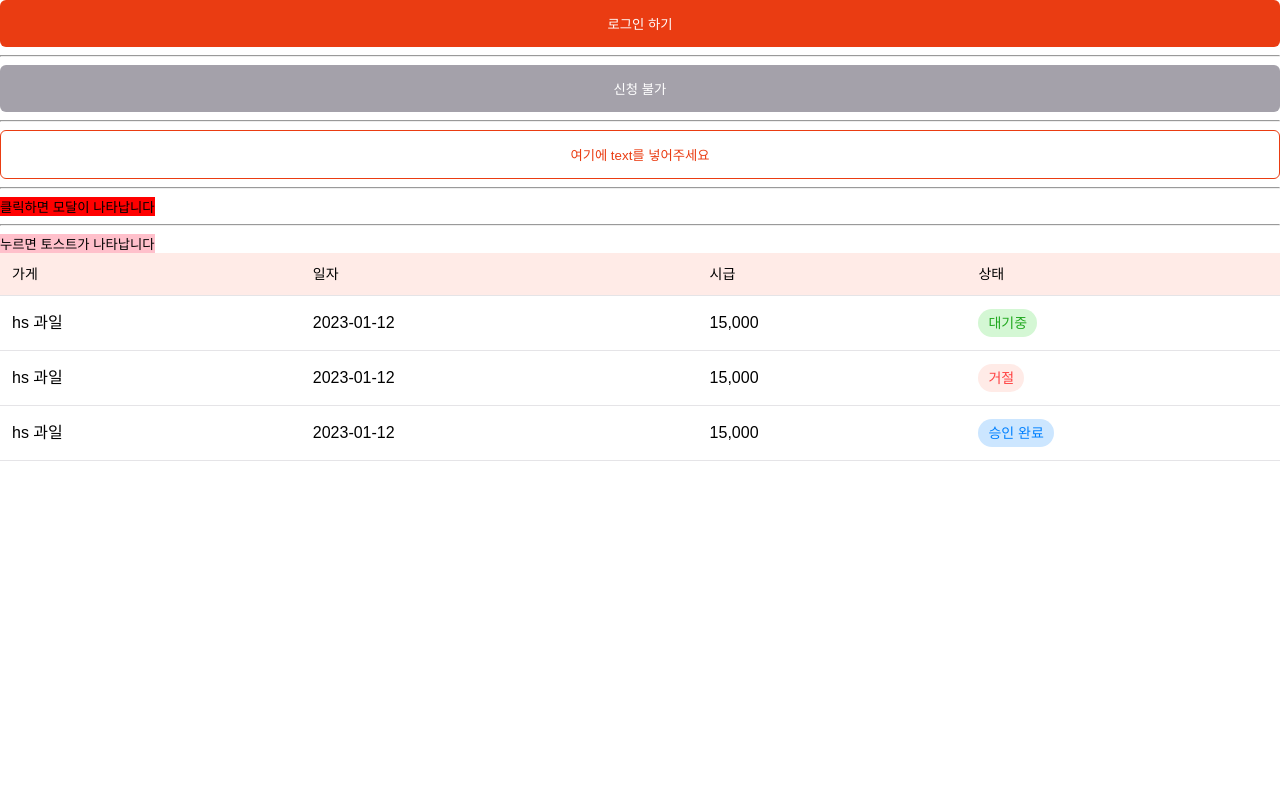
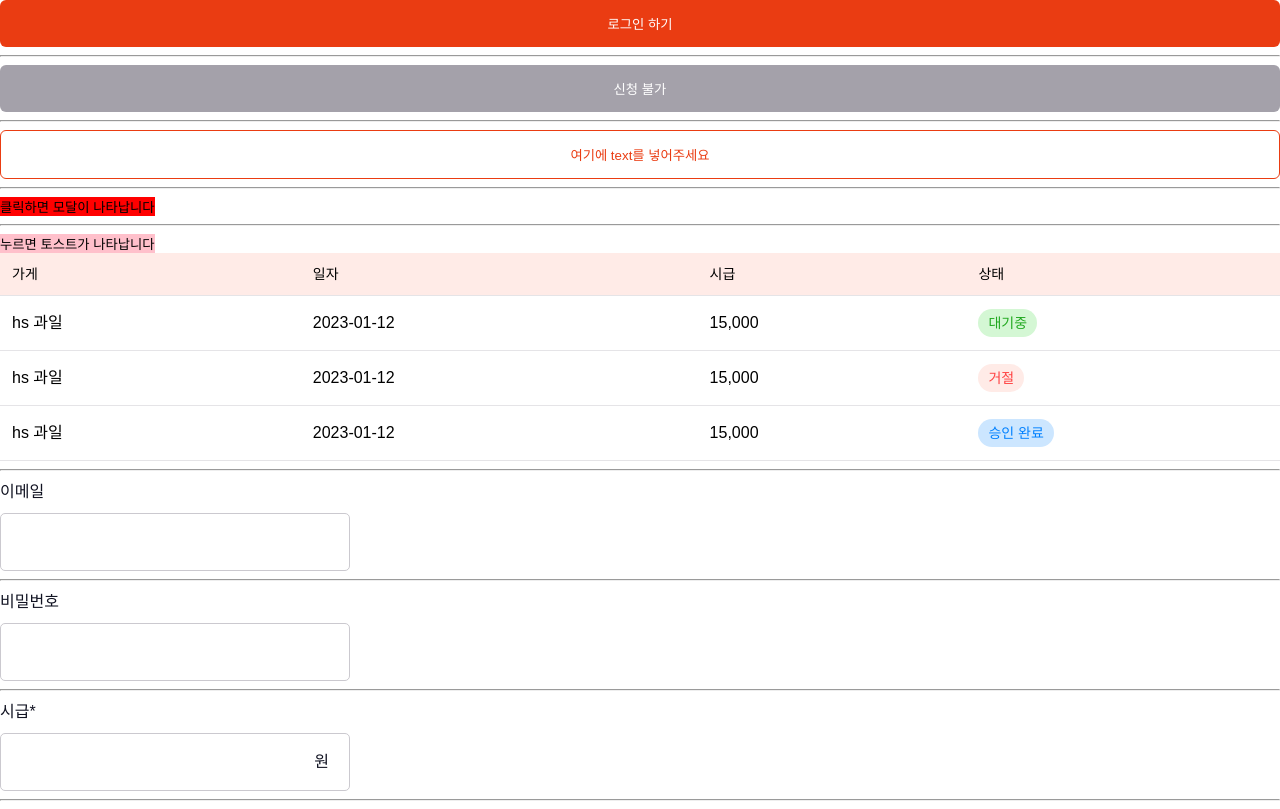
Before and after one commit to the-julge-part3-6team/the-julge-part3-6team, a Next.js app: page /dev-preview in a window 1280 px wide. Built offline with nearby package versions, Linux system fonts and the light colour scheme; a web font is replaced by a local one.

Commit message:
fix: input 이메일, 비밀번호, 시급, 드롭다운(진행중)

```diff
--- a/src/pages/dev-preview/index.tsx
+++ b/src/pages/dev-preview/index.tsx
@@ -8,6 +8,7 @@ import Image from 'next/image';
 import Toast from '@/shared/components/Toast/Toast';
 import { useToast } from '@/shared/store/useToast';
 import Table from '@/shared/components/Table/Table';
+import Input from '@/shared/components/Input/Input';
 
 const index = () => {
   const { setIsOpen } = useModal();
@@ -61,6 +62,13 @@ const index = () => {
       </button>
       {isToast && <Toast text="삭제 되었습니다." />}
       <Table />
+      <hr />
+      <Input label={'이메일'} type={'email'} />
+      <hr />
+      <Input label={'비밀번호'} type={'password'} />
+      <hr />
+      <Input label={'시급*'} type={'hourlyWage'} />
+      <hr />
     </>
   );
 };
--- a/src/shared/components/Dropdown/Dropdown.styled.ts
+++ b/src/shared/components/Dropdown/Dropdown.styled.ts
@@ -1,38 +1,67 @@
-import styled from 'styled-components';
+import styled, { css } from 'styled-components';
+import theme from '@/styles/theme';
 
-export const DropDownLayout = styled.div`
-  position: relative;
+interface InputFrameProps {
+  hasError?: boolean;
+}
+
+export const InputContainer = styled.div`
+  display: flex;
+  flex-direction: column;
+  align-items: flex-start;
+  gap: 8px;
+  width: 350px;
+  height: 92px;
 `;
 
-export const DropDownInput = styled.div`
+export const InputLabel = styled.label`
+  width: 100%;
+  height: 26px;
+  font-size: 16px;
+  line-height: 26px;
+  color: ${theme.Colors.Black};
+`;
+
+export const InputFrame = styled.div<InputFrameProps>`
+  box-sizing: border-box;
   display: flex;
   flex-direction: row;
   align-items: center;
-  justify-content: space-between;
-  width: 320px;
-  height: 50px;
-  padding: 12px 16px;
+  padding: 16px 20px;
   gap: 10px;
-  border: 1px solid #cccccc;
-  border-radius: 8px;
-  box-sizing: border-box;
-  background: #ffffff;
-  font-size: 16px;
-  cursor: pointer;
-
-  &::placeholder {
-    color: #555555;
-  }
-
-  .dropdown-arrow {
-    margin-left: 10px;
-  }
+  width: 350px;
+  height: 58px;
+  background: ${theme.Colors.White};
+  border: 1px solid ${theme.Colors.Gray[30]};
+  border-radius: 5px;
+  ${props =>
+    props.hasError &&
+    css`
+      border-color: ${theme.Colors.Red[40]};
+    `}
 `;
 
-export const DropDownItemList = styled.div`
+export const DropdownContainer = styled.div`
+  position: relative;
+  width: 100%;
+`;
+
+export const SelectedValue = styled.div`
+  width: 100%;
+  height: 26px;
+  font-size: 16px;
+  line-height: 26px;
+  color: ${theme.Colors.Black};
+  background: ${theme.Colors.White};
+  border: none;
+  outline: none;
+  cursor: pointer;
+`;
+
+export const OptionsContainer = styled.div`
   position: absolute;
-  width: 318px;
-  padding: 0;
+  width: 100%;
+  max-height: 150px;
   margin-top: 10px;
   z-index: 200;
   background: #ffffff;
@@ -42,20 +71,24 @@ export const DropDownItemList = styled.div`
   overflow-y: auto;
 `;
 
-export const DropDownItem = styled.ul`
-  list-style: none;
-  padding: 0;
-  margin: 0;
-`;
-
-export const DropDownItemHover = styled.li`
-  height: 50px;
+export const Option = styled.div`
+  padding: 8px 16px;
   cursor: pointer;
-  display: flex;
-  align-items: center;
-  padding: 0 16px;
-  transition: background-color 0.3s;
   &:hover {
     background: #f6f6f6;
   }
 `;
+
+export const UnitLabel = styled.span`
+  font-size: 16px;
+  line-height: 26px;
+  color: ${theme.Colors.Black};
+`;
+
+export const ErrorMessage = styled.div`
+  width: 100%;
+  height: 16px;
+  font-size: 12px;
+  line-height: 16px;
+  color: ${theme.Colors.Red[40]};
+`;
--- a/src/shared/components/Dropdown/Dropdown.tsx
+++ b/src/shared/components/Dropdown/Dropdown.tsx
@@ -1,76 +1,44 @@
-import React, { useState, useEffect } from 'react';
-import * as S from './DropDown.styled';
-import '../../../assets/fonts/font.css';
-import Triangle from '../../../assets/triangle.svg';
+import React, { useState } from 'react';
+import * as S from './Dropdown.styled';
 
-function DropDown({
-  items,
-  type,
-  messageBody,
-  setMessageBody,
-  setSelectedFont,
-}) {
+interface DropdownProps {
+  label: string;
+  options: { value: string; label: string }[];
+  error?: string | null;
+}
+
+const Dropdown: React.FC<DropdownProps> = ({ label, options, error }) => {
   const [isOpen, setIsOpen] = useState(false);
-  const [selectedItem, setSelectedItem] = useState(items[0]);
+  const [selectedValue, setSelectedValue] = useState<string | null>(null);
 
-  useEffect(() => {
-    setSelectedFont(messageBody.font);
-  }, [messageBody.font]);
-
-  const toggleDropDown = () => {
-    setIsOpen(!isOpen);
-  };
-
-  const handleItemClick = (item) => {
-    setSelectedItem(item);
-    setIsOpen(false);
-    setSelectedFont(item);
-    setMessageBody(() => ({
-      ...messageBody,
-      [type]: item,
-    }));
-  };
-
-  const handleSelectedFont = (font) => {
-    setSelectedItem(font);
-    setSelectedFont(font);
-    setMessageBody({ ...messageBody, font });
+  const toggleDropdown = () => setIsOpen(!isOpen);
+  const handleOptionClick = (value: string) => {
+    setSelectedValue(value);
     setIsOpen(false);
   };
 
   return (
-    <S.DropDownLayout>
-      <S.DropDownInput
-        onClick={toggleDropDown}
-        style={{ fontFamily: messageBody.font }}
-      >
-        {selectedItem}
-        <img
-          src={isOpen ? ArrowUp : ArrowDown}
-          alt='arrow-icon'
-          className='dropdown-arrow'
-        />
-      </S.DropDownInput>
-      {isOpen && (
-        <S.DropDownItemList>
-          {items.map((item) => (
-            <S.DropDownItem key={item}>
-              <S.DropDownItemHover
-                onClick={() => {
-                  type === 'font'
-                    ? handleSelectedFont(item)
-                    : handleItemClick(item);
-                }}
-                style={{ fontFamily: item }}
-              >
-                {item}
-              </S.DropDownItemHover>
-            </S.DropDownItem>
-          ))}
-        </S.DropDownItemList>
-      )}
-    </S.DropDownLayout>
+    <S.InputContainer>
+      <S.InputLabel>{label}</S.InputLabel>
+      <S.InputFrame hasError={!!error}>
+        <S.DropdownContainer>
+          <S.SelectedValue onClick={toggleDropdown}>
+            {selectedValue || '선택하세요'}
+          </S.SelectedValue>
+          {isOpen && (
+            <S.OptionsContainer>
+              {options.map(option => (
+                <S.Option key={option.value} onClick={() => handleOptionClick(option.value)}>
+                  {option.label}
+                </S.Option>
+              ))}
+            </S.OptionsContainer>
+          )}
+        </S.DropdownContainer>
+      </S.InputFrame>
+      {error && <S.ErrorMessage>{error}</S.ErrorMessage>}
+    </S.InputContainer>
   );
-}
+};
 
-export default DropDown;
+export default Dropdown;
--- a/src/shared/components/Input/Input.styled.ts
+++ b/src/shared/components/Input/Input.styled.ts
@@ -15,7 +15,7 @@ export const InputContainer = styled.div`
 `;
 
 export const InputLabel = styled.label`
-  width: 45px;
+  width: 100%;
   height: 26px;
   font-size: 16px;
   line-height: 26px;
@@ -26,15 +26,15 @@ export const InputFrame = styled.div<InputFrameProps>`
   box-sizing: border-box;
   display: flex;
   flex-direction: row;
-  align-items: flex-start;
+  align-items: center;
   padding: 16px 20px;
   gap: 10px;
   width: 350px;
   height: 58px;
   background: ${theme.Colors.White};
   border: 1px solid ${theme.Colors.Gray[30]};
-  border-radius: 6px;
-  ${(props) =>
+  border-radius: 5px;
+  ${props =>
     props.hasError &&
     css`
       border-color: ${theme.Colors.Red[40]};
@@ -42,15 +42,62 @@ export const InputFrame = styled.div<InputFrameProps>`
 `;
 
 export const InputField = styled.input`
-  width: 30px;
+  width: 100%;
   height: 26px;
   font-size: 16px;
   line-height: 26px;
-  color: ${theme.Colors.Gray[40]};
+  color: ${theme.Colors.Black};
+  border: none;
+  outline: none;
+
+  &::-webkit-outer-spin-button,
+  &::-webkit-inner-spin-button {
+    -webkit-appearance: none;
+    margin: 0;
+  }
+
+  &[type='number'] {
+    -moz-appearance: textfield;
+  }
+`;
+
+export const SelectField = styled.select`
+  width: 100%;
+  height: 26px;
+  font-size: 16px;
+  line-height: 26px;
+  color: ${theme.Colors.Black};
+  border: none;
+  outline: none;
+  background: ${theme.Colors.White};
+  appearance: none;
+`;
+
+export const Option = styled.option`
+  position: absolute;
+  width: 318px;
+  padding: 0;
+  margin-top: 10px;
+  z-index: 200;
+  background: #ffffff;
+  border: 1px solid #cccccc;
+  border-radius: 8px;
+  box-shadow: 0px 2px 12px rgba(0, 0, 0, 0.08);
+  overflow-y: auto;
+
+  &:hover {
+    background: #f6f6f6;
+  }
+`;
+
+export const UnitLabel = styled.span`
+  font-size: 16px;
+  line-height: 26px;
+  color: ${theme.Colors.Black};
 `;
 
 export const ErrorMessage = styled.div`
-  width: 105px;
+  width: 100%;
   height: 16px;
   font-size: 12px;
   line-height: 16px;
--- a/src/shared/components/Input/Input.tsx
+++ b/src/shared/components/Input/Input.tsx
@@ -1,19 +1,116 @@
-import React from 'react';
+import React, { useState } from 'react';
 import * as S from './Input.styled';
+import Dropdown from '../Dropdown/Dropdown';
 
-interface InputProps extends React.InputHTMLAttributes<HTMLInputElement> {
+interface InputProps extends React.InputHTMLAttributes<HTMLInputElement | HTMLSelectElement> {
   label: string;
-  errorMessage?: string;
+  type: string;
 }
 
-const Input: React.FC<InputProps> = ({ label, errorMessage, ...props }) => {
+const Input: React.FC<InputProps> = ({ label, type, ...props }) => {
+  const [error, setError] = useState<string | null>(null);
+  const [password, setPassword] = useState<string>('');
+  const [confirmPassword, setConfirmPassword] = useState<string>('');
+
+  const validateEmail = (email: string): boolean => {
+    const emailRegex = /^[^\s@]+@[^\s@]+\.[^\s@]+$/;
+    return emailRegex.test(email);
+  };
+
+  const validatePasswordLength = (password: string): boolean => {
+    return password.length >= 8;
+  };
+
+  const handlePasswordChange = (event: React.ChangeEvent<HTMLInputElement>) => {
+    const { value } = event.target;
+    setPassword(value);
+    handleInputChange(event);
+  };
+
+  const handleConfirmPasswordChange = (
+    event: React.ChangeEvent<HTMLInputElement>,
+  ) => {
+    const { value } = event.target;
+    setConfirmPassword(value);
+    handleInputChange(event);
+  };
+
+  const handleInputChange = (event: React.ChangeEvent<HTMLInputElement | HTMLSelectElement>) => {
+    const { value } = event.target;
+    if (value === '') {
+      setError(null);
+      return;
+    }
+
+    if (type === 'email') {
+      if (!validateEmail(value)) {
+        setError('유효한 이메일 주소를 입력해 주세요.');
+      } else {
+        setError(null);
+      }
+    } else if (type === 'password') {
+      if (!validatePasswordLength(value)) {
+        setError('8자 이상 입력해 주세요.');
+      } else {
+        setError(null);
+      }
+    } else if (type === 'confirmPassword') {
+      if (value !== password) {
+        setError('비밀번호가 일치하지 않습니다.');
+      } else {
+        setError(null);
+      }
+    }
+  };
+
+  const renderInput = () => {
+    if (type === 'hourlyWage') {
+      return (
+        <>
+          <S.InputField
+            {...props}
+            type="number"
+            onChange={handleInputChange as React.ChangeEventHandler<HTMLInputElement>}
+          />
+          <S.UnitLabel>원</S.UnitLabel>
+        </>
+      );
+    }
+    if (type === 'dropdown') {
+      return (
+        <Dropdown
+          label={label}
+          options={[
+            { value: '', label: '선택하세요' },
+            { value: 'category1', label: '분류 1' },
+            { value: 'category2', label: '분류 2' },
+            { value: 'category3', label: '분류 3' },
+          ]}
+          error={error}
+        />
+      );
+    }
+
+    return (
+      <S.InputField
+        {...props}
+        type={type === 'confirmPassword' ? 'password' : type}
+        onChange={
+          type === 'confirmPassword'
+            ? handleConfirmPasswordChange
+            : handlePasswordChange
+        }
+      />
+    );
+  };
+
   return (
     <S.InputContainer>
       <S.InputLabel>{label}</S.InputLabel>
-      <S.InputFrame>
-        <S.InputField {...props} />
+      <S.InputFrame hasError={!!error}>
+        {renderInput()}
       </S.InputFrame>
-      {errorMessage && <S.ErrorMessage>{errorMessage}</S.ErrorMessage>}
+      {error && <S.ErrorMessage>{error}</S.ErrorMessage>}
     </S.InputContainer>
   );
 };
```
Also changed, not shown: src/assets/arrowleft.svg (added), src/assets/arrowright.svg (added).
